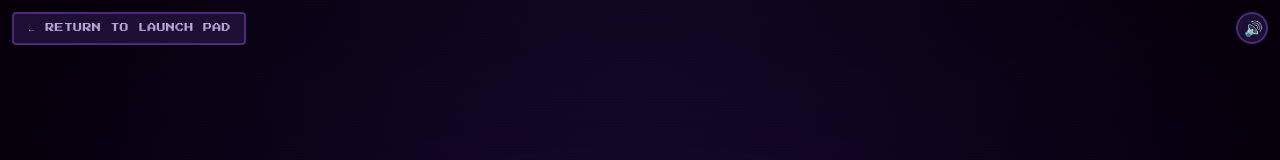
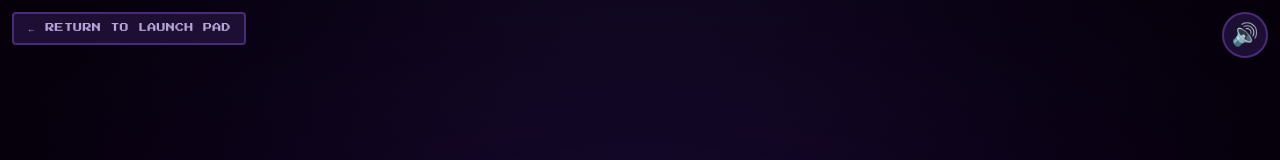
Before and after one commit to stanfordsilicon/emoji-muncher-rebuild, a website: page public/index.html in a window 1280 px wide. Shown: the top 160 px of the page. Drawn offline with Linux system fonts and the light colour scheme.

Commit message:
Enlarge the sound/mute button
Matches the size bump applied to the same button in Scramble and
Auction, per feedback that it was too small across the arcade.

```diff
--- a/public/style.css
+++ b/public/style.css
@@ -198,8 +198,8 @@ input:focus { outline: none; border-color: var(--accent); box-shadow: 0 0 10px v
 #topBar { display: flex; align-items: center; justify-content: space-between; padding: 2px 2px 8px; }
 #roundInfo { font-family: var(--pixel-font); font-size: 10px; font-weight: normal; color: var(--ink-soft); letter-spacing: 0.04em; }
 .icon-btn {
-  border: 2px solid var(--panel-line); background: var(--panel); color: var(--ink); width: 32px; height: 32px;
-  border-radius: 50%; cursor: pointer; font-size: 15px; line-height: 1;
+  border: 2px solid var(--panel-line); background: var(--panel); color: var(--ink); width: 46px; height: 46px;
+  border-radius: 50%; cursor: pointer; font-size: 22px; line-height: 1;
   transition: border-color 0.15s ease;
 }
 .icon-btn:hover { border-color: var(--cyan); }
```
